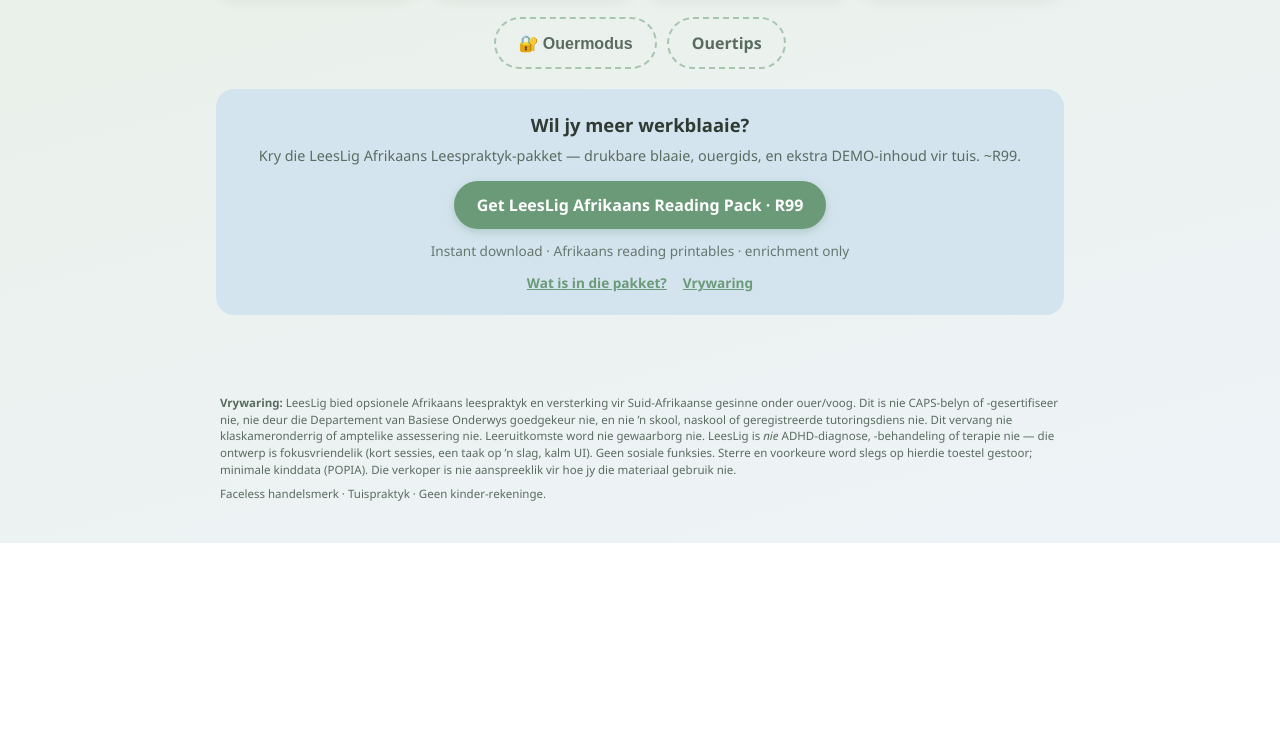
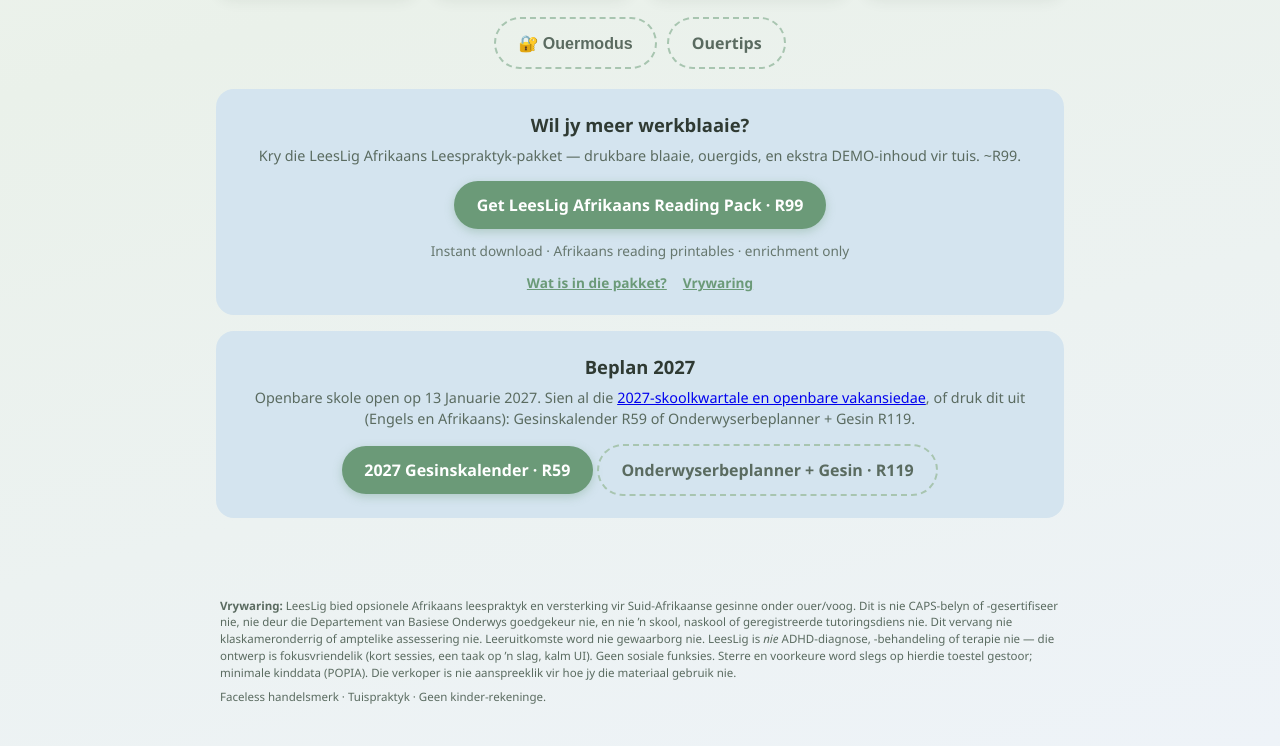
Before and after one commit to esteprinsloo101-web/leeslig, a plain HTML site: page index.html in a window 1280 px wide. Shown: the part 712-1458 px from the top of the page. Before the commit the page ends 1255 px from the top, so only its background shows below. Drawn offline with Linux system fonts and the light colour scheme.

Commit message:
Add Plan 2027 calendar callout

```diff
--- a/index.html
+++ b/index.html
@@ -86,6 +86,12 @@
           <a href="DISCLAIMER.md">Vrywaring</a>
         </div>
       </div>
+      <div class="cta-box">
+        <h2>Beplan 2027</h2>
+        <p>Openbare skole open op 13 Januarie 2027. Sien al die <a href="https://esteprinsloo101-web.github.io/plain-desk/2027-calendar/">2027-skoolkwartale en openbare vakansiedae</a>, of druk dit uit (Engels en Afrikaans): Gesinskalender R59 of Onderwyserbeplanner + Gesin R119.</p>
+        <a class="btn" href="https://stofficial.gumroad.com/l/sa-2027-calendar" target="_blank" rel="noopener">2027 Gesinskalender · R59</a>
+        <a class="btn ghost" href="https://stofficial.gumroad.com/l/sa-2027-teacher-planner" target="_blank" rel="noopener">Onderwyserbeplanner + Gesin · R119</a>
+      </div>
     </div>
 
     <!-- PRACTICE -->
```
